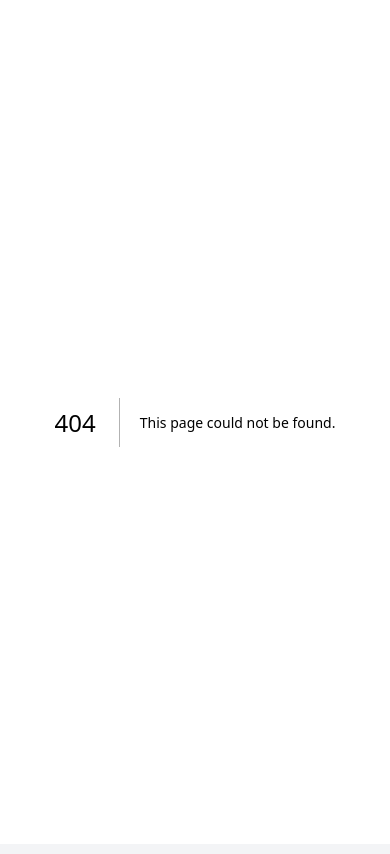
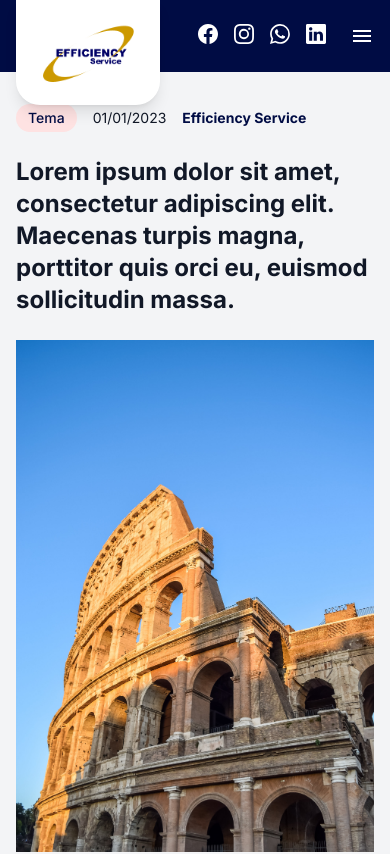
Before and after one commit to joaovitorcode/efficiency-service, a Next.js app: page /blog/1 in a window 390 px wide. Before the commit this address had no page. Shown: the top 854 px of the page. Built offline with nearby package versions, Linux system fonts and the light colour scheme.

Commit message:
feat: add blog page with responsiveness

```diff
--- /dev/null
+++ b/src/pages/[blog]/[slug].tsx
@@ -0,0 +1,108 @@
+import Image from "next/image"
+import { Inter } from 'next/font/google'
+
+import Slider from "react-slick"
+import 'slick-carousel/slick/slick.css'
+import 'slick-carousel/slick/slick-theme.css'
+
+import { Header } from "@/components/Header"
+import { Footer } from "@/components/Footer"
+import { Thumbnail } from "@/components/Thumbnail"
+import { CustomPrevArrow, CustomNextArrow } from "@/components/CarouselCustoms"
+
+const inter = Inter({ subsets: ['latin'] })
+
+export default function Home() {
+  const settings = {
+    infinite: true,
+    speed: 500,
+    slidesToShow: 3,
+    slidesToScroll: 1,
+    autoplay: true,
+    autoplaySpeed: 3000,
+    arrows: true,
+    prevArrow: <CustomPrevArrow isBlue={true} />,
+    nextArrow: <CustomNextArrow isBlue={true} />,
+    responsive: [
+      {
+        breakpoint: 1024,
+        settings: {
+          slidesToShow: 2,
+        }
+      },
+      {
+        breakpoint: 768,
+        settings: {
+          slidesToShow: 1,
+        }
+      }
+    ]
+  }
+
+  return (
+    <>
+      <Header />
+      <div className="relative top-[72px] md:top-[76px] lg:top-[80px]">
+        <main className={`${inter.className} max-w-3xl mx-auto py-8 lg:py-4 xl:px-0`}>
+          <div className="flex gap-4 flex-wrap items-center px-4 lg:px-0">
+            <p className="text-sm font-medium py-1 px-3 text-main bg-red-100 rounded-2xl">
+              Tema
+            </p>
+            <p className="text-sm text-gray-900">
+              01/01/2023
+            </p>
+            <p className="text-sm text-main font-bold">
+              Efficiency Service
+            </p>
+          </div>
+          <h2 className="text-gray-900 font-bold text-2xl mt-6 px-4 lg:px-0">
+            Lorem ipsum dolor sit amet, consectetur adipiscing elit. Maecenas turpis magna, porttitor quis orci eu, euismod sollicitudin massa.
+          </h2>
+          <Image
+            src="/example.jpg"
+            alt="Imagem de capa"
+            width={0}
+            height={0}
+            sizes="100vw"
+            className="w-full h-[512px] rounded-2xl object-cover mt-6 px-4 lg:px-0"
+          />
+          <article className="prose prose-headings:text-start text-justify prose-base sm:prose-lg md:prose-xl mt-6 px-4 lg:px-0">
+            <p className="pt-6">Lorem ipsum dolor sit amet, consectetur adipiscing elit. Aliquam nec facilisis eros. Aliquam scelerisque lectus sit amet eleifend laoreet. Integer malesuada mattis odio in pellentesque. Mauris consequat commodo dictum. Donec pharetra leo odio, et molestie justo tempor ut. Nullam id tortor convallis, lacinia urna vitae, hendrerit ligula.</p>
+            <p className="pt-6">Lorem ipsum dolor sit amet, consectetur adipiscing elit. Aliquam nec facilisis eros. Aliquam scelerisque lectus sit amet eleifend laoreet. Integer malesuada mattis odio in pellentesque. Mauris consequat commodo dictum. Donec pharetra leo odio, et molestie justo tempor ut. Nullam id tortor convallis, lacinia urna vitae, hendrerit ligula.</p>
+            <p className="pt-6">Lorem ipsum dolor sit amet, consectetur adipiscing elit. Aliquam nec facilisis eros. Aliquam scelerisque lectus sit amet eleifend laoreet. Integer malesuada mattis odio in pellentesque. Mauris consequat commodo dictum. Donec pharetra leo odio, et molestie justo tempor ut. Nullam id tortor convallis, lacinia urna vitae, hendrerit ligula.</p>
+            <p className="pt-6">Lorem ipsum dolor sit amet, consectetur adipiscing elit. Aliquam nec facilisis eros. Aliquam scelerisque lectus sit amet eleifend laoreet. Integer malesuada mattis odio in pellentesque. Mauris consequat commodo dictum. Donec pharetra leo odio, et molestie justo tempor ut. Nullam id tortor convallis, lacinia urna vitae, hendrerit ligula.</p>
+          </article>
+          <h3 className="text-4xl font-bold pt-12 px-4 lg:px-0">
+            Artigos Recomendados
+          </h3>
+          <Slider {...settings} className="max-w-5xl mx-6 pt-12">
+            {[1, 2, 3, 4, 5].map((_, index) => (
+              <div key={index} className="px-3">
+                <Thumbnail />
+              </div>
+            ))}
+          </Slider>
+        </main>
+
+        <Footer />
+      </div>
+    </>
+  )
+}
+
+export const getStaticPaths = async () => {
+  return {
+    paths: [],
+    fallback: true,
+  }
+}
+
+export async function getStaticProps(context: any) {
+  const { slug = '' } = context.params
+
+  return {
+    props: {
+      data: JSON.stringify(slug) || null
+    }
+  }
+}
```
